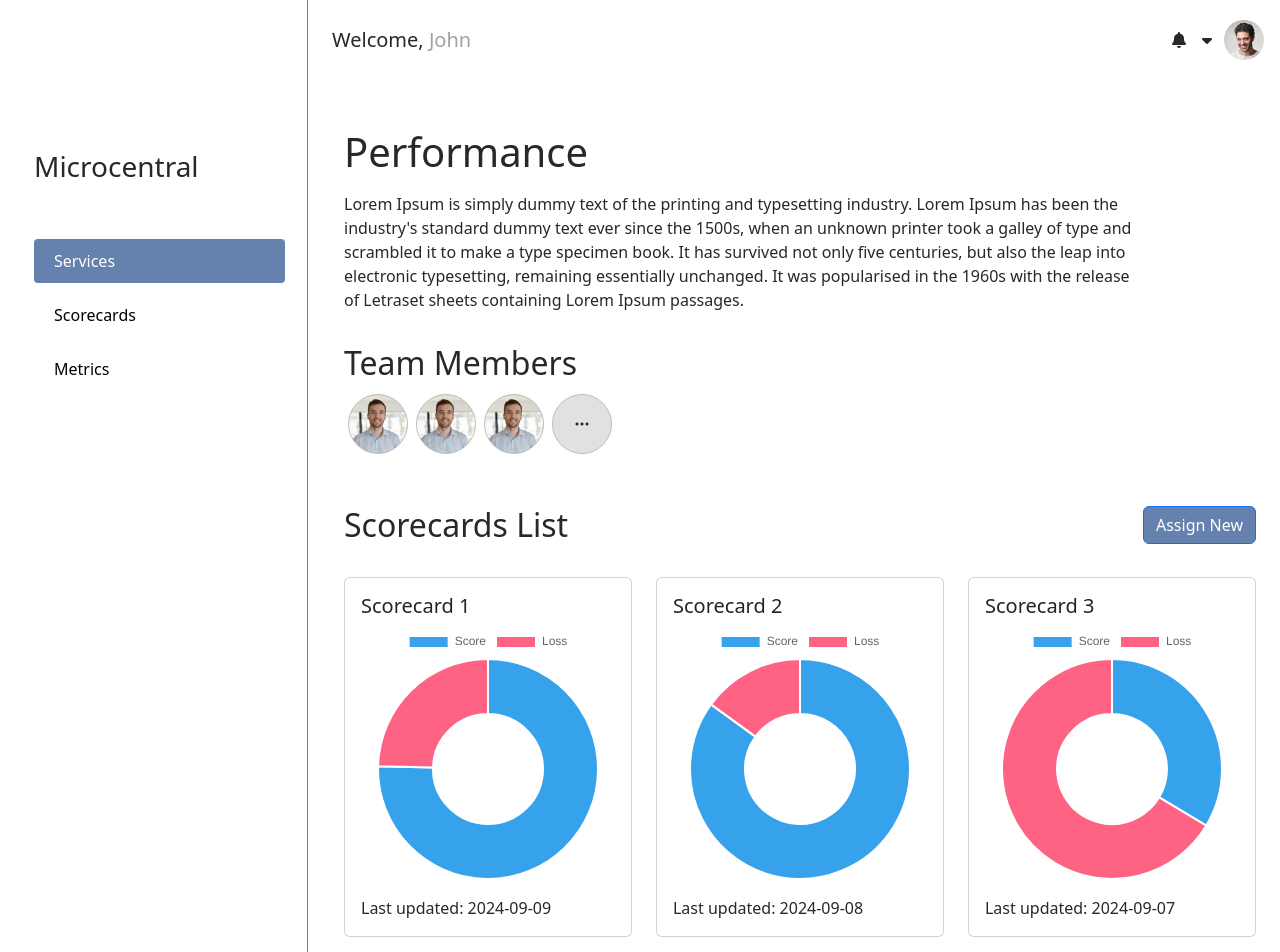
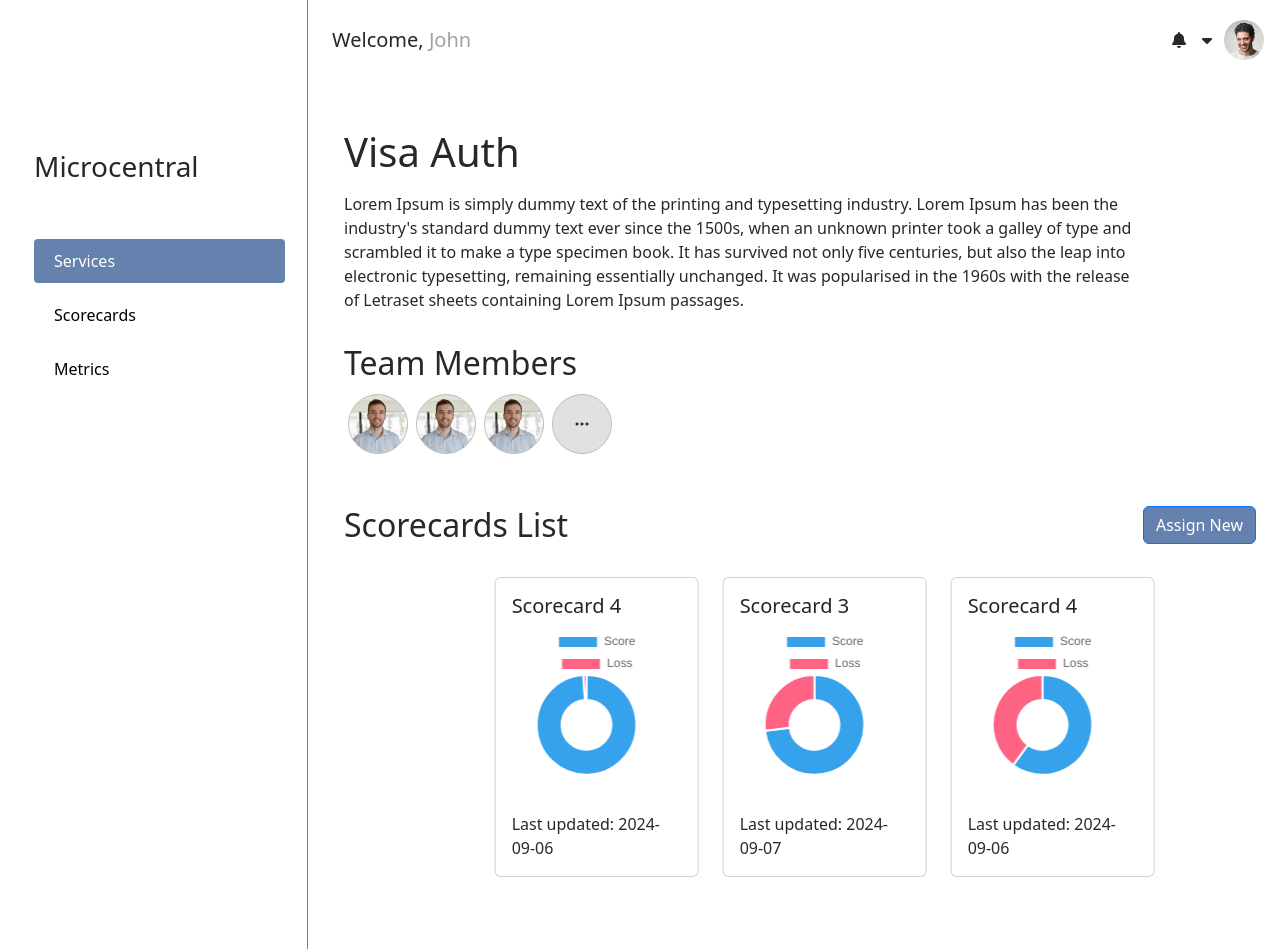
Before and after one commit to tactful-ai/microcentral, a React (Create React App) app in the folder frontend/: page /dashboard/services/1 in a window 1280 px wide. Shown: the top 952 px of the page. Built offline with nearby package versions, Linux system fonts and the light colour scheme.

Commit message:
Basic ScorecardMetrics Page
Frontend only..
- Still charts section

Updating ServiceInfo Page..
- Creating a carousel for the scorecards list.

```diff
--- a/frontend/src/App.js
+++ b/frontend/src/App.js
@@ -8,22 +8,29 @@
 import Scorecards from './pages/Scorecards';
 import ScorecardCreateEdit from './pages/ScorecardCreateEdit.jsx';
 import ServiceCreateEdit from './pages/ServiceCreateEdit';
+import ScorecardMetrics from './pages/ScorecardMetrics';
+
 
 function App() {
   return (
     <BrowserRouter>
       <Routes>
+        {/* Services */}
         <Route path="/" element={<Navigate to="/dashboard/services" />}/>
         <Route path="/dashboard/services" element={<Services />}/>
         <Route path="/dashboard/services/:service_id" element={<ServiceInfo />}/>
+        <Route path="/dashboard/services/:service_id/:scorecard_id" element={<ScorecardMetrics />}/>
         <Route path="/dashboard/services/create" element={<ServiceCreateEdit />}/>
-        <Route path="/dashboard/metrics" element={<Metrics />}/>
+        {/* Scorecards */}
         <Route path="/dashboard/scorecards" element={<Scorecards />}/>
         <Route path="/dashboard/scorecards/create" element={<ScorecardCreateEdit mode="create" />}/>
         <Route path="/dashboard/scorecards/edit/:scorecard_id" element={<ScorecardCreateEdit mode="edit" />}/>
+        {/* Metrics */}
+        <Route path="/dashboard/metrics" element={<Metrics />}/>
         <Route path="/dashboard/metrics/create" element={<MetricCreateEdit mode="create"/>}/>
         <Route path="/dashboard/metrics/view/:metric_id" element={<MetricCreateEdit mode="edit"/>}/>
         <Route path="/dashboard/metrics/edit/:metric_id" element={<MetricCreateEdit mode="edit"/>}/>
+        {/* Not Found */}
         <Route path="/404" element={<NotFound />} />
         <Route path="*" element={<NotFound />} />
       </Routes>
--- /dev/null
+++ b/frontend/src/pages/ScorecardMetrics.jsx
@@ -0,0 +1,120 @@
+import React from 'react';
+import Layout from '../layouts/Layout.jsx';
+import { NavLink } from 'react-router-dom';
+import { Container, Row, Col, Button, Card, ListGroup } from 'react-bootstrap';
+import { Doughnut } from 'react-chartjs-2';
+import { Chart as ChartJS } from 'chart.js';
+
+
+const ScorecardMetricRows = (props) => {
+    return props.metricsData.map((metric, index) => (
+        <tr key={index}>
+            <th scope="row">{index + 1}</th>
+            <td>{metric.name}</td>
+            <td>{metric.value}</td>
+            <td>{metric.weight}</td>
+            <td>{metric.lastUpdate}</td>
+            <th>
+                <button className="action-btn mx-1">
+                    <i className="fa-solid fa-eye"></i>
+                </button>
+            </th>
+        </tr>
+    ))
+
+};
+
+const InfoCard = ({ serviceName, teamName }) => {
+    return (
+        <Card style={{ width: '18rem' }}>
+            <ListGroup variant="flush">
+                <ListGroup.Item>Service Name: {serviceName}</ListGroup.Item>
+                <ListGroup.Item>Team Name: {teamName}</ListGroup.Item>
+            </ListGroup>
+        </Card>
+    );
+};
+
+const ScorecardMetrics = () => {
+    const metricsData = [
+        {
+            name: "CPU Usage",
+            value: 75,
+            weight: 50,
+            lastUpdate: "2024-09-01"
+        },
+        {
+            name: "Memory Usage",
+            value: 60,
+            weight: 70,
+            lastUpdate: "2024-09-02"
+        },
+        {
+            name: "Network Latency",
+            value: 30,
+            weight: 80,
+            lastUpdate: "2024-09-03"
+        },
+        {
+            name: "Database Queries",
+            value: 90,
+            weight: 60,
+            lastUpdate: "2024-09-04"
+        },
+        {
+            name: "API Response Time",
+            value: 45,
+            weight: 90,
+            lastUpdate: "2024-09-05"
+        }
+    ];
+
+
+  return (
+    <Layout>
+        <Container style={{ color: '#303030 !important' }}>
+            <Row className='mt-5 '>
+                <Col xs={7}>
+                    <Row className="mb-3">
+                        <Col xs={12}>
+                            <h1 className='mb-3'>Performance</h1>
+                            <p className='info-desc w-100'>
+                            Lorem Ipsum is simply dummy text of the printing and typesetting industry. Lorem Ipsum has been the industry's standard dummy text ever since the 1500s. when an unknown printer took a galley of type and scrambled it to make a type specimen book. It has survived not only five centuries.
+                            </p>
+                        </Col>
+                        <Col xs={12}>
+                        <table className="table table-striped my-4">
+                            <thead>
+                                <tr>
+                                    <th scope="col">#</th>
+                                    <th scope="col">Name</th>
+                                    <th scope="col">Value</th>
+                                    <th scope="col">Weight</th>
+                                    <th scope="col">Last Update</th>
+                                    <th scope="col">Actions</th>
+                                </tr>
+                            </thead>
+                            <tbody>
+                                <ScorecardMetricRows metricsData={metricsData} />
+                            </tbody>
+                        </table>
+                        </Col>
+                    </Row>
+                </Col>
+                <Col xs={5}>
+                    <Row className='text-center'>
+                        <Col xs={12}>
+                            <InfoCard serviceName={'Visa Auth'} teamName={'Team 1'} />
+                        </Col>
+                        <Col xs={12}>
+
+                        </Col>
+                    </Row>
+                </Col>
+            </Row>
+        </Container>
+    </Layout>
+  )
+}
+
+export default ScorecardMetrics
--- a/frontend/src/pages/ServiceInfo.jsx
+++ b/frontend/src/pages/ServiceInfo.jsx
@@ -1,12 +1,23 @@
 import React from 'react';
 import Layout from '../layouts/Layout.jsx';
-import { NavLink } from 'react-router-dom';
-import { Container, Row, Col, Button, Card, Image } from 'react-bootstrap';
+import { NavLink, useNavigate } from 'react-router-dom';
+import { Container, Row, Col, Button, Card, Carousel } from 'react-bootstrap';
 import { Doughnut } from 'react-chartjs-2';
 import { Chart as ChartJS, ArcElement, Tooltip, Legend } from 'chart.js';
 import '../styles/pages/ServiceInfo.css';
+ChartJS.register(ArcElement, Tooltip, Legend);
 
-ChartJS.register(ArcElement, Tooltip, Legend);
+
+
+const scorecards = [
+  { name: 'Scorecard 1', score: 75.3, lastUpdate: '2024-09-09' },
+  { name: 'Scorecard 2', score: 22, lastUpdate: '2024-09-08' },
+  { name: 'Scorecard 3', score: 50.9, lastUpdate: '2024-09-07' },
+  { name: 'Scorecard 4', score: 99, lastUpdate: '2024-09-06' },
+  { name: 'Scorecard 3', score: 73.1, lastUpdate: '2024-09-07' },
+  { name: 'Scorecard 4', score: 60, lastUpdate: '2024-09-06' },
+];
+
 
 const TeamMember = ({ image }) => (
   <div className="team-member m-1">
@@ -15,6 +26,7 @@
 );
 
 const ScoreCard = ({ name, score, lastUpdate }) => {
+  const navigate = useNavigate();
 
   const doughnutData = {
     labels: [
@@ -33,7 +45,9 @@
   };
 
   return (
-    <Card className="score-card">
+    <Card className="score-card"
+    onClick={()=>navigate('/dashboard/services/1/10')}
+    >
       <Card.Body>
         <Card.Title>{name}</Card.Title>
         <Doughnut data={doughnutData} />
@@ -43,13 +57,44 @@
   );
 };
 
+const ScoreCardCarousel = ({scorecards, slideItems}) => {
+
+  const slides = [];
+  for (let i = 0; i < scorecards.length; i += slideItems) {
+    slides.push(scorecards.slice(i, i + slideItems));
+  }
+
+  return (
+    <Carousel controls={true} indicators={true} interval={5000} style={{ height: 'auto' }}>
+    {slides.map((slide, index) => (
+      <Carousel.Item key={index}>
+        <Container>
+          <Row className="justify-content-center">
+            {slide.map((card, idx) => (
+              <Col key={idx} xs={12} sm={6} md={4} lg={3} className="mb-4">
+                <ScoreCard
+                  name={card.name}
+                  score={card.score}
+                  lastUpdate={card.lastUpdate}
+                />
+              </Col>
+            ))}
+          </Row>
+        </Container>
+      </Carousel.Item>
+    ))}
+  </Carousel>
+  );
+}
+
 const ServiceInfo = () => {
+
   return (
     <Layout>
         <Container fluid className="my-5">
         <Row className="mb-3">
           <Col>
-                <h1 className='mb-3'>Performance</h1>
+            <h1 className='mb-3'>Visa Auth</h1>
             <p className='info-desc'>
             Lorem Ipsum is simply dummy text of the printing and typesetting industry. Lorem Ipsum has been the industry's standard dummy text ever since the 1500s, when an unknown printer took a galley of type and scrambled it to make a type specimen book. It has survived not only five centuries, but also the leap into electronic typesetting, remaining essentially unchanged. It was popularised in the 1960s with the release of Letraset sheets containing Lorem Ipsum passages.
             </p>
@@ -84,15 +129,7 @@
           </Col>
         </Row>
         <Row>
-            <Col md={4}>
-              <ScoreCard name="Scorecard 1" score={75.4} lastUpdate="2024-09-09" />
-            </Col>
-            <Col md={4}>
-              <ScoreCard name="Scorecard 2" score={85} lastUpdate="2024-09-08" />
-            </Col>
-            <Col md={4}>
-              <ScoreCard name="Scorecard 3" score={33.6} lastUpdate="2024-09-07" />
-            </Col>
+          <ScoreCardCarousel scorecards={scorecards} slideItems={3} />
         </Row>
         </Container>
     </Layout>
--- a/frontend/src/styles/pages/ServiceInfo.css
+++ b/frontend/src/styles/pages/ServiceInfo.css
@@ -30,3 +30,8 @@
 .assign-btn {
     background-color: #6482ad !important;
 }
+
+.score-card {
+    user-select: none;
+    cursor: pointer
+}
```
Lines whose indentation alone changed are shown as unchanged.
